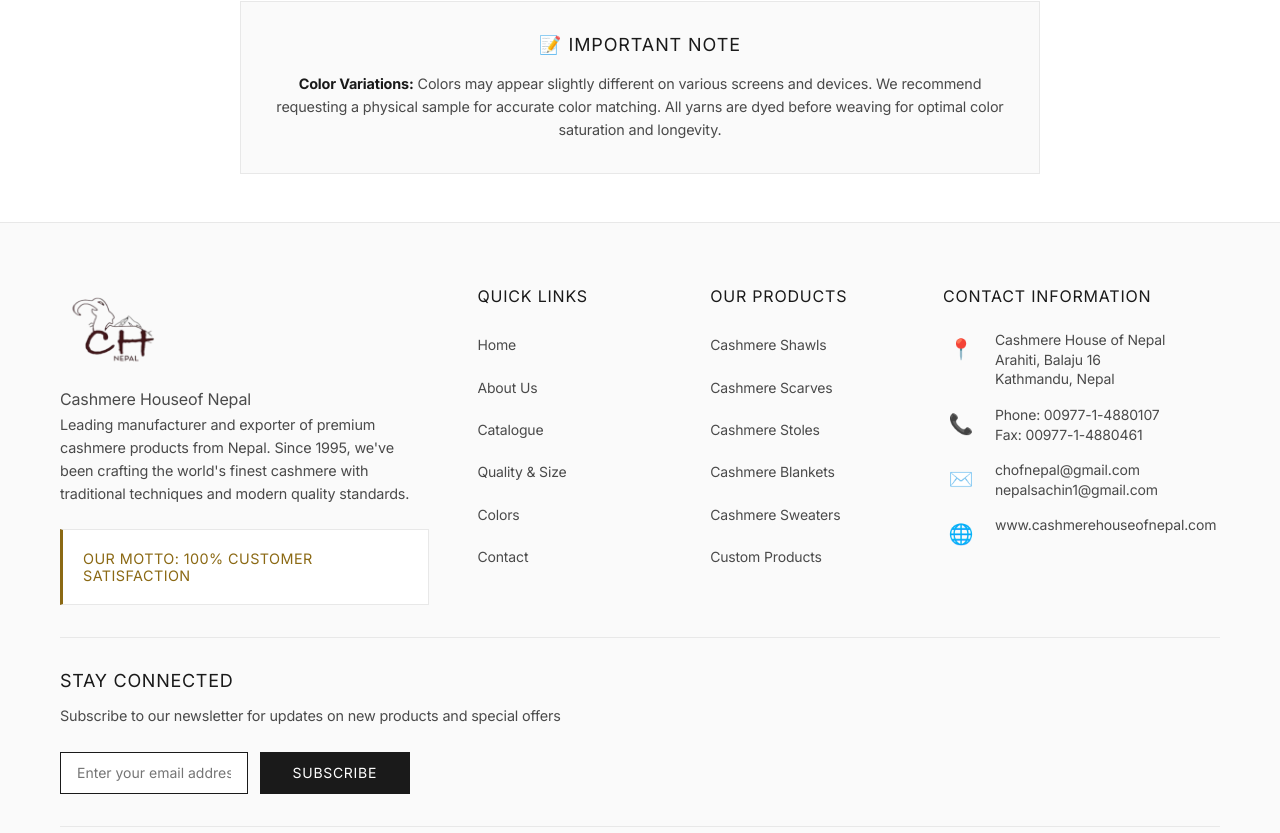
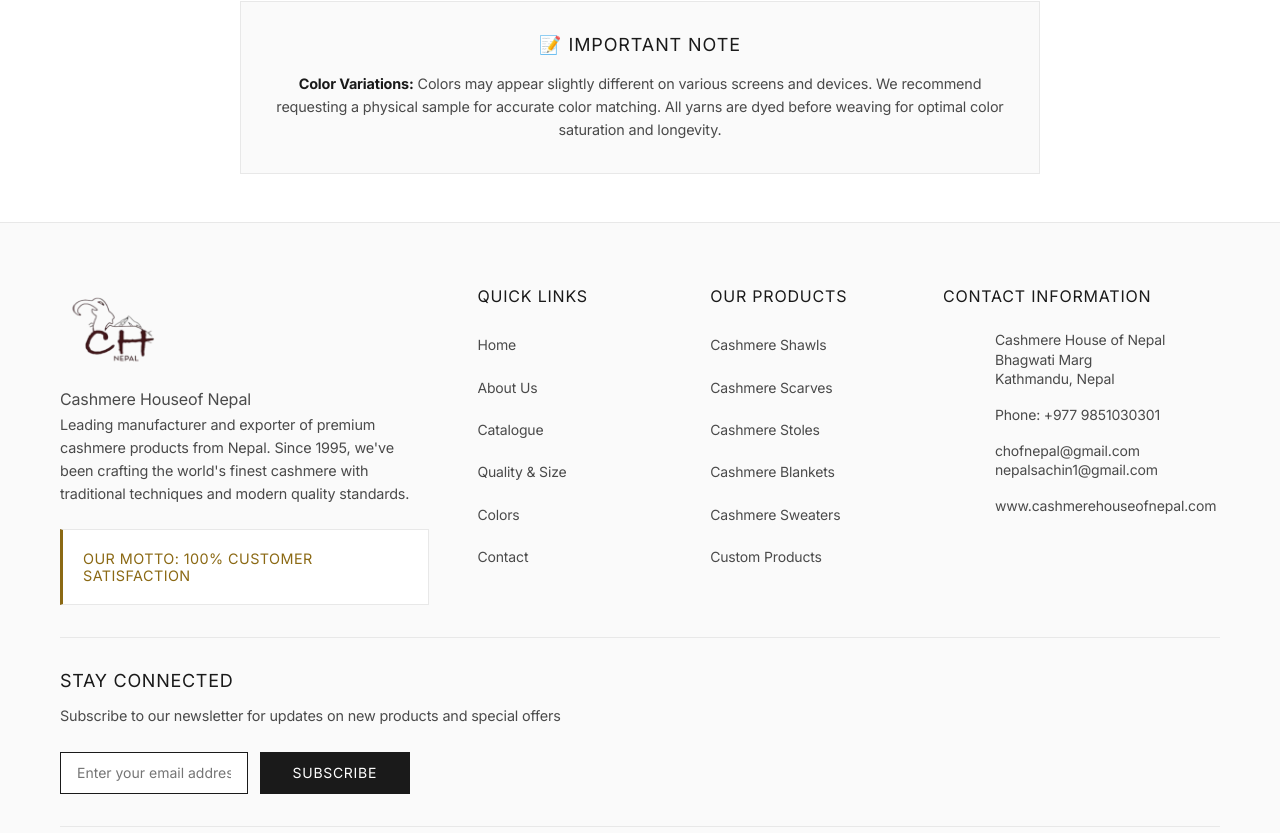
Before and after one commit to actionproject-madhav/website-cashmere-house-of-nepal, a React (Vite) app: page /colors in a window 1280 px wide. Shown: the part 4705-5538 px from the top of the page. Built offline with nearby package versions, Linux system fonts and the light colour scheme.

Commit message:
removed icons

```diff
--- a/src/components/Footer.jsx
+++ b/src/components/Footer.jsx
@@ -153,24 +153,24 @@
             <h3>Contact Information</h3>
             <div className="contact-info">
               <div className="contact-item">
-                <span className="contact-icon">📍</span>
+                <span className="contact-icon"></span>
                 <div>
                   <p>Cashmere House of Nepal</p>
-                  <p>Arahiti, Balaju 16</p>
+                  <p>Bhagwati Marg</p>
                   <p>Kathmandu, Nepal</p>
                 </div>
               </div>
 
               <div className="contact-item">
-                <span className="contact-icon">📞</span>
+                <span className="contact-icon"></span>
                 <div>
-                  <p>Phone: 00977-1-4880107</p>
-                  <p>Fax: 00977-1-4880461</p>
+                  <p>Phone: +977 9851030301</p>
+                  <p></p>
                 </div>
               </div>
 
               <div className="contact-item">
-                <span className="contact-icon">✉️</span>
+                <span className="contact-icon"></span>
                 <div>
                   <p>chofnepal@gmail.com</p>
                   <p>nepalsachin1@gmail.com</p>
@@ -178,7 +178,7 @@
               </div>
 
               <div className="contact-item">
-                <span className="contact-icon">🌐</span>
+                <span className="contact-icon"></span>
                 <div>
                   <p>www.cashmerehouseofnepal.com</p>
                 </div>
--- a/src/pages/ContactUs.jsx
+++ b/src/pages/ContactUs.jsx
@@ -74,24 +74,23 @@
 
   const contactInfo = [
     {
-      icon: '📍',
+      icon: '',
       title: 'Visit Our Workshop',
       details: [
         'Cashmere House of Nepal',
-        'Arahiti, Balaju 16',
+        'Bhagwati Marg',
         'Kathmandu, Nepal'
       ]
     },
     {
-      icon: '📞',
+      icon: '',
       title: 'Call Us',
       details: [
-        'Phone: +977-1-4880107',
-        'Fax: +977-1-4880461'
+        'Phone: +977 9851030301'
       ]
     },
     {
-      icon: '✉️',
+      icon: '',
       title: 'Email Us',
       details: [
         'chofnepal@gmail.com',
@@ -99,7 +98,7 @@
       ]
     },
     {
-      icon: '🌐',
+      icon: '',
       title: 'Website',
       details: [
         'www.cashmerehouseofnepal.com'
@@ -121,7 +120,7 @@
   const faqData = [
     {
       question: 'What is your minimum order quantity?',
-      answer: 'We welcome both small and large orders. For individual pieces, there is no minimum. For wholesale orders, we typically require a minimum of 10 pieces per design. Please contact us to discuss your specific requirements.'
+      answer: 'We welcome both small and large orders. For individual pieces, there is no minimum. For wholesale orders, we typically require a minimum of 30 pieces per design. You can choose between any 5 colors. Please contact us to discuss your specific requirements.'
     },
     {
       question: 'Do you offer custom colors and sizes?',
@@ -461,7 +460,7 @@
               <img src="/contact/location.png" alt="Map to Cashmere House of Nepal" />
               <div className="map-overlay">
                 <div className="map-info">
-                  <h3>📍 Cashmere House of Nepal</h3>
+                  <h3> Cashmere House of Nepal</h3>
                   <p>Bhagawati Marg, Kathmandu 44600</p>
                   <motion.button
                     className="btn btn-secondary"
```
